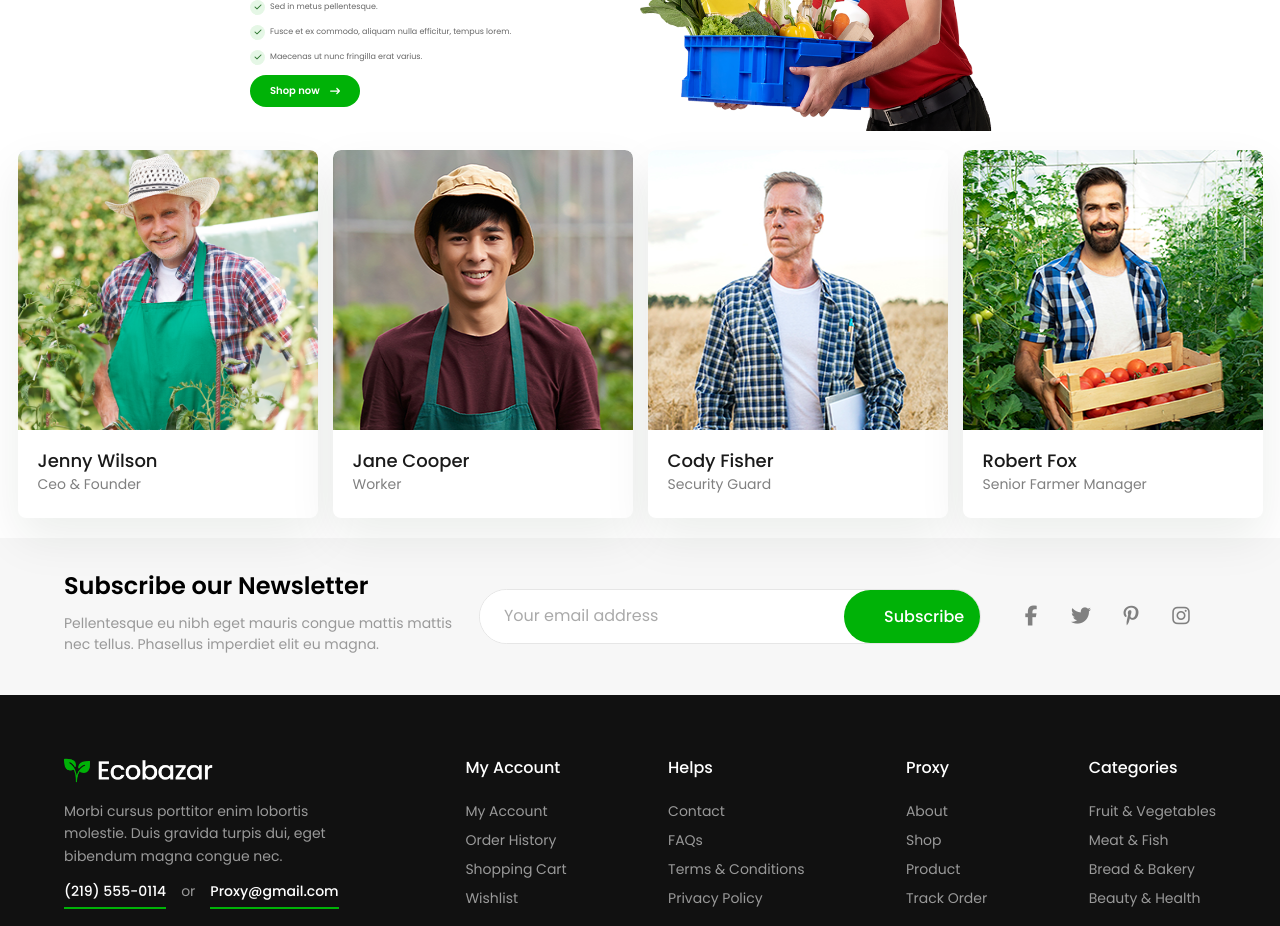
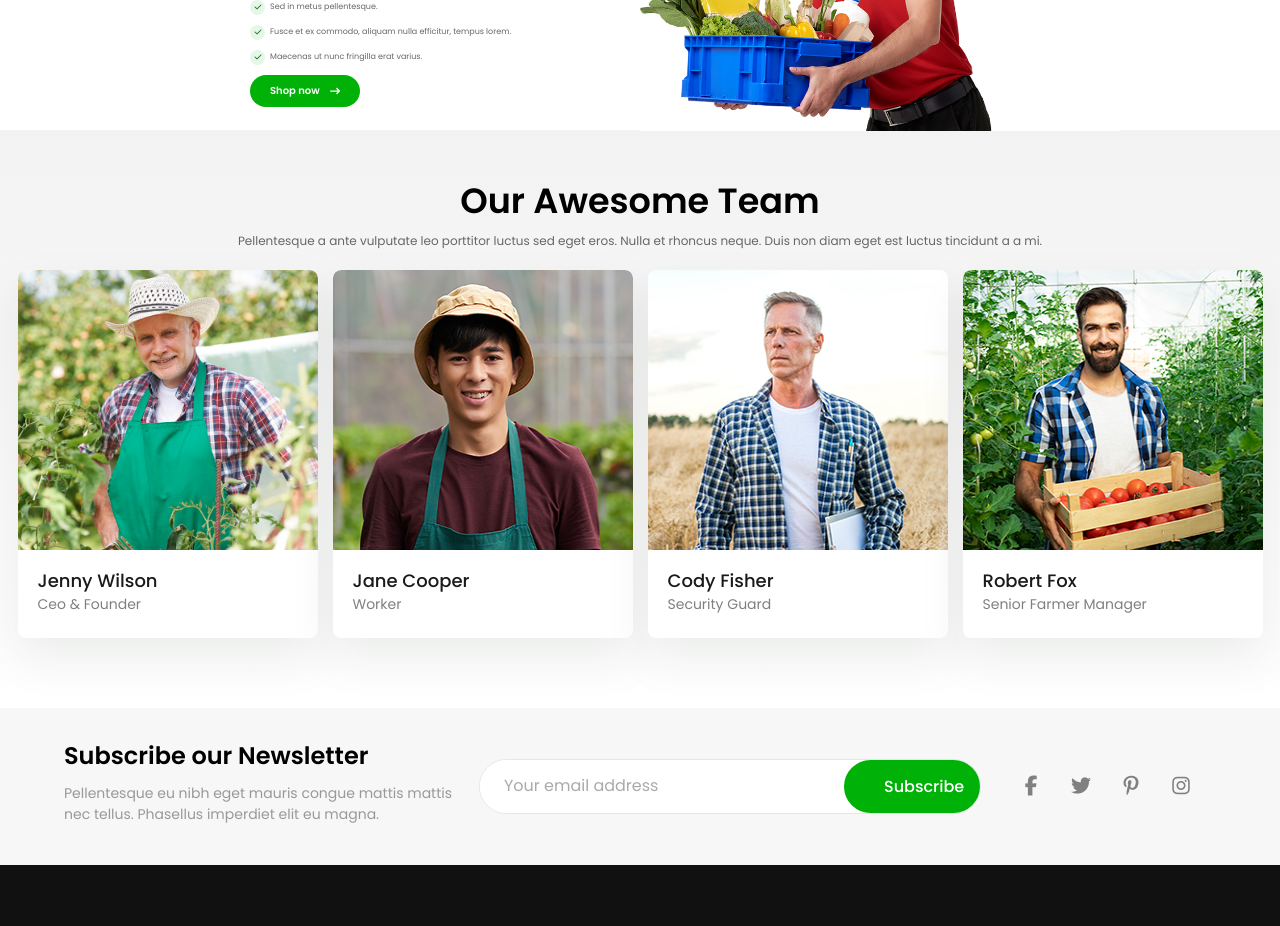
Before and after one commit to elfbe1306/BTL-VegetableShop, a React (Vite) app in the folder frontend/: page /about in a window 1280 px wide. Shown: the part 1280-2206 px from the top of the page. Built offline with nearby package versions, Linux system fonts and the light colour scheme; the HTML template or start-up script is replaced by a standard one.

Commit message:
InfoPage Update

```diff
--- a/frontend/src/pages/InfoPage/InfoPage.jsx
+++ b/frontend/src/pages/InfoPage/InfoPage.jsx
@@ -115,8 +115,11 @@
                 <img src="src/assets/images/Delivery-man.png" alt="img" />
               </div>
             </div>
-
+            <div className={styles.Teams}>
+              <div className={styles.BoldText}>Our Awesome Team</div>
+              <div className={styles.SmallText}>Pellentesque a ante vulputate leo porttitor luctus sed eget eros. Nulla et rhoncus neque. Duis non diam eget est luctus tincidunt a a mi.</div>
             <OurTeam/>
+            </div>
         </div>
       <Footer />
     </div>
--- a/frontend/src/pages/InfoPage/InfoPage.module.css
+++ b/frontend/src/pages/InfoPage/InfoPage.module.css
@@ -46,7 +46,7 @@
 .TextAndIconWrap{
     width: 100%;
     position: absolute;
-    left: 40rem;
+    left: 50%;
 }
 .TextAndIconWrap .Text{
     margin-top: 20px;
@@ -103,7 +103,7 @@
 .DeliveryWrap img{
     width: 30rem;
     position: absolute;
-    left: 40rem;
+    left: 50%;
     top: -24px;
 }
 .DeText{
@@ -150,5 +150,17 @@
     font-weight: 600;
 }
 .Teams{
+    padding: 50px;
     background: linear-gradient(180deg, #F2F2F2 0%, #FFF 100%);
 }
+.Teams .BoldText{
+    text-align: center;
+    font-weight: 600;
+    line-height: 120%; /* 57.6px */
+}
+.Teams .SmallText{
+    color: var(--Gray-Scale-Gray-600, #666);
+    text-align: center;
+    font-weight: 400;
+    line-height: 150%; /* 24px */
+}
```
